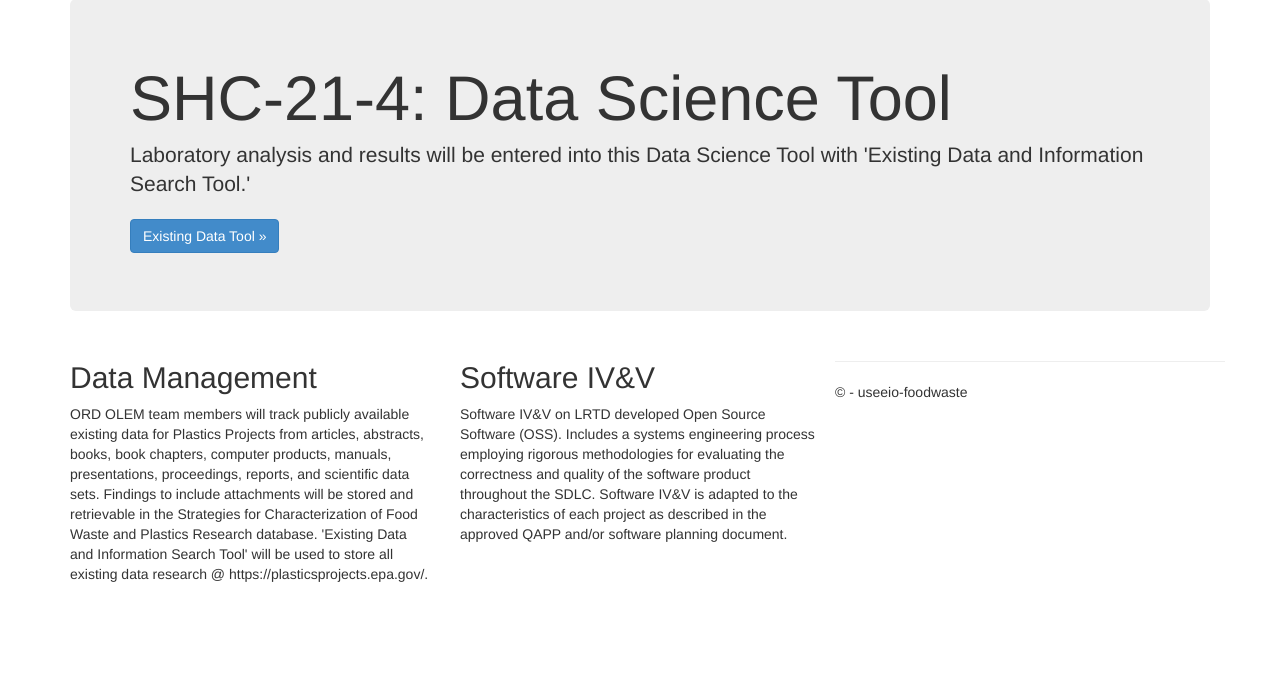
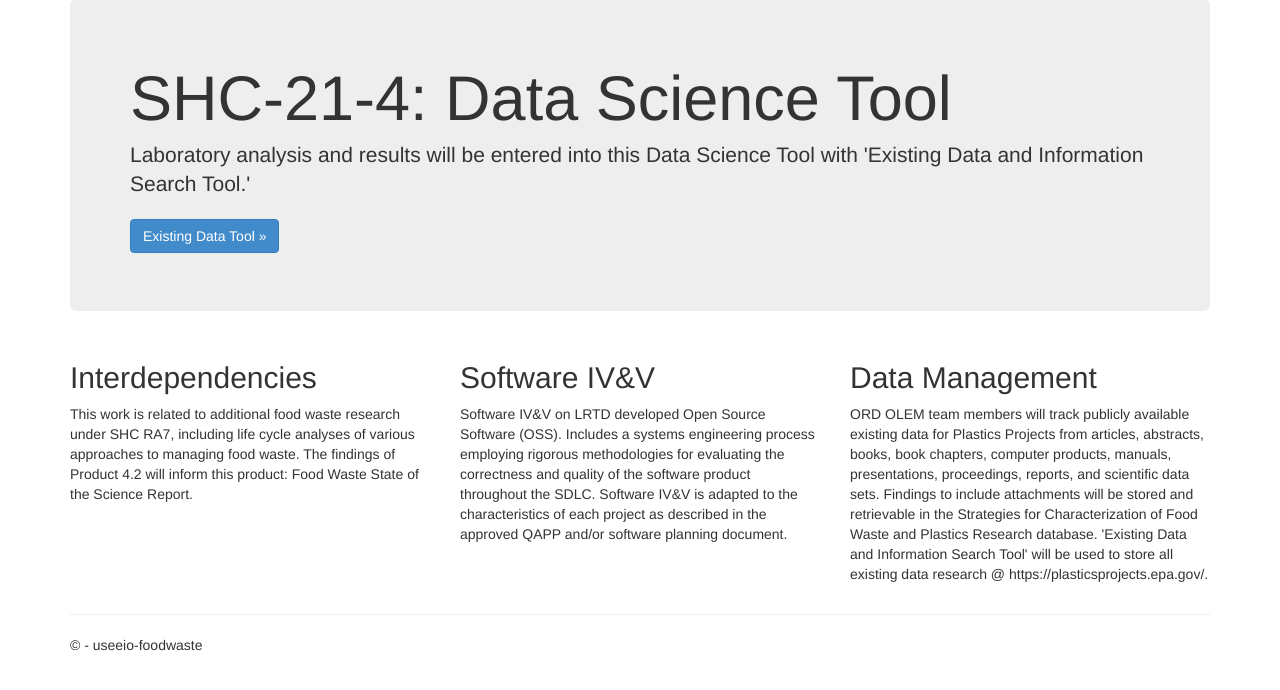
Before and after one commit to WesIngwersen/useeio-foodwaste, a Django app: template useeio-foodwaste/app/templates/app/index.html in a window 1280 px wide. Shown: the part 51-741 px from the top of the page. Run offline with Django 3.2, Linux system fonts and the light colour scheme; the template is opened without the code that fills it, so the values that code supplies are empty; some libraries are stand-ins or nearby versions.

Commit message:
Added language to index.html page

```diff
--- a/useeio-foodwaste/app/templates/app/about.html
+++ b/useeio-foodwaste/app/templates/app/about.html
@@ -6,7 +6,7 @@
 <h3>SHC_21_4-Data-Science-Tool</h3>
 
 <p>EPA developed DEjango/python tool with database using PostgreSQL ODBC.jl drivers with data visualization and
-    plotting using ta python visualization interface and tool set for combinatorial data analysis (CDA) on
+    plotting using a python visualization interface and tool set for combinatorial data analysis (CDA) on
     laboratory results as well as QA/C?d? existing data.</p>
 
 {% endblock %}
--- a/useeio-foodwaste/app/templates/app/index.html
+++ b/useeio-foodwaste/app/templates/app/index.html
@@ -10,6 +10,19 @@
 
 <div class="row">
     <div class="col-md-4">
+        <h2>Interdependencies</h2>
+        <p>
+            This work is related to additional food waste research under SHC RA7, including life cycle analyses of various approaches to managing
+            food waste. The findings of Product 4.2 will inform this product: Food Waste State of the Science Report.
+        </p>
+    </div>
+    <div class="col-md-4">
+        <h2>Software IV&V</h2>
+        <p>Software IV&V on LRTD developed Open Source Software (OSS). Includes a systems engineering process employing rigorous methodologies
+        for evaluating the correctness and quality of the software product throughout the SDLC. Software IV&V is adapted to the characteristics
+        of each project as described in the approved QAPP and/or software planning document.</p>
+    </div>
+        <div class="col-md-4">
         <h2>Data Management</h2>
         <p>
             ORD OLEM team members will track publicly available existing data for Plastics Projects from articles, abstracts, books,
@@ -18,11 +31,6 @@
             'Existing Data and Information Search Tool' will be used to store all existing data research @ https://plasticsprojects.epa.gov/.
         </p>
     </div>
-    <div class="col-md-4">
-        <h2>Software IV&V</h2>
-        <p>Software IV&V on LRTD developed Open Source Software (OSS). Includes a systems engineering process employing rigorous methodologies
-        for evaluating the correctness and quality of the software product throughout the SDLC. Software IV&V is adapted to the characteristics
-        of each project as described in the approved QAPP and/or software planning document.</p>
-    </div>
+</div>
 
 {% endblock %}
```
